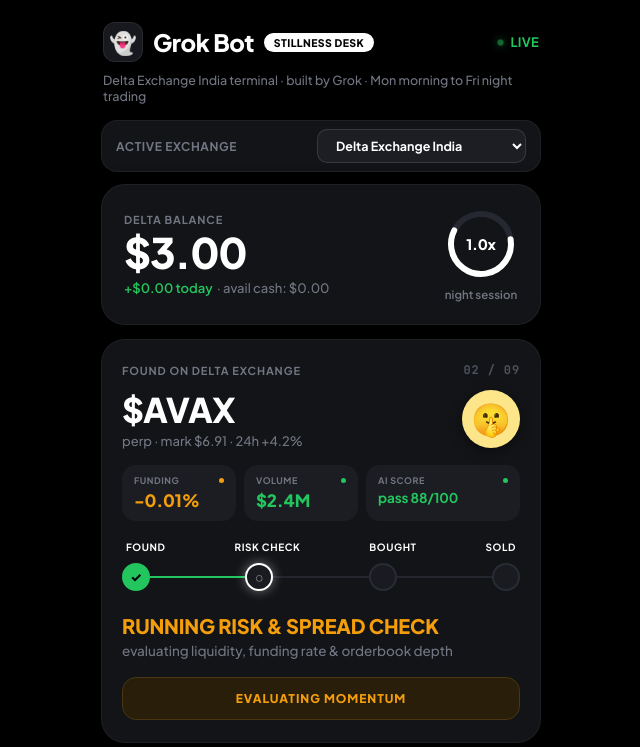
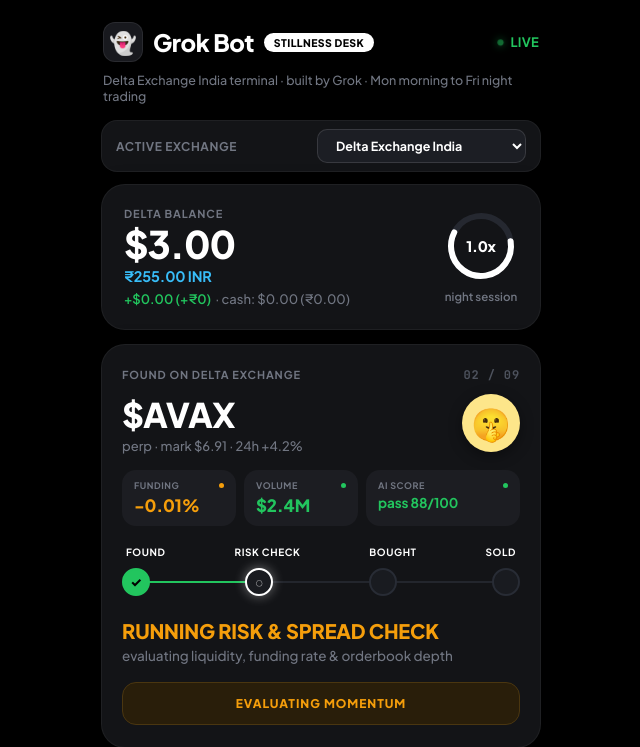
Before and after one commit to indiantrader803-bot/GrokTradeingBrain, a FastAPI app: page / in a window 1280 px wide. Shown: the top 747 px of the page, without its empty margins (319-959 px from the left). Run offline with FastAPI, Linux system fonts and the light colour scheme; data that the repository does not hold is empty.

Commit message:
Display account balance in both USD and INR concurrently

```diff
--- a/dashboard/templates/index.html
+++ b/dashboard/templates/index.html
@@ -196,11 +196,18 @@ body {
   margin-bottom: 4px;
 }
 .balance-amount {
-  font-size: 42px;
+  font-size: 38px;
   font-weight: 800;
   letter-spacing: -0.03em;
   color: #fff;
   line-height: 1.05;
+}
+.balance-inr-text {
+  font-size: 14.5px;
+  font-weight: 700;
+  color: #38bdf8;
+  letter-spacing: -0.01em;
+  margin-top: 3px;
 }
 .balance-subtext {
   font-size: 13px;
@@ -655,9 +662,10 @@ body {
     <div class="balance-left">
       <div class="balance-label" id="balance-platform-label">DELTA BALANCE</div>
       <div class="balance-amount" id="balance-val">$3.68</div>
+      <div class="balance-inr-text" id="balance-inr-val">₹312.80</div>
       <div class="balance-subtext" id="balance-sub">
         <span id="gain-today-text">+$0.68 today</span>
-        <span class="dimmed-start" id="started-with-text">· cash: $0.01</span>
+        <span class="dimmed-start" id="started-with-text">· cash: $0.01 (₹0.85)</span>
       </div>
     </div>
     <div class="balance-right">
@@ -924,11 +932,16 @@ async function fetchLiveStatus() {
     const netProfit = liveEquity - startingCapital;
     const multiple = (startingCapital > 0 && liveEquity > 0) ? (liveEquity / startingCapital).toFixed(1) + 'x' : '1.0x';
 
+    const USD_INR_RATE = 85.0;
     const availCash = Number(ex.available_cash !== undefined ? ex.available_cash : (data.available_cash || 0.0));
+    const liveInr = (liveEquity * USD_INR_RATE).toFixed(2);
+    const availCashInr = (availCash * USD_INR_RATE).toFixed(2);
+
     document.getElementById('balance-val').textContent = `$${liveEquity.toFixed(2)}`;
+    document.getElementById('balance-inr-val').textContent = `₹${liveInr} INR`;
     const sign = netProfit >= 0 ? '+' : '-';
-    document.getElementById('gain-today-text').textContent = `${sign}$${Math.abs(netProfit).toFixed(2)} today`;
-    document.getElementById('started-with-text').textContent = `· avail cash: $${availCash.toFixed(2)}`;
+    document.getElementById('gain-today-text').textContent = `${sign}$${Math.abs(netProfit).toFixed(2)} (${sign}₹${(Math.abs(netProfit) * USD_INR_RATE).toFixed(0)})`;
+    document.getElementById('started-with-text').textContent = `· cash: $${availCash.toFixed(2)} (₹${availCashInr})`;
     document.getElementById('multiple-val').textContent = multiple;
 
     const gauge = document.getElementById('radial-gauge');
```
